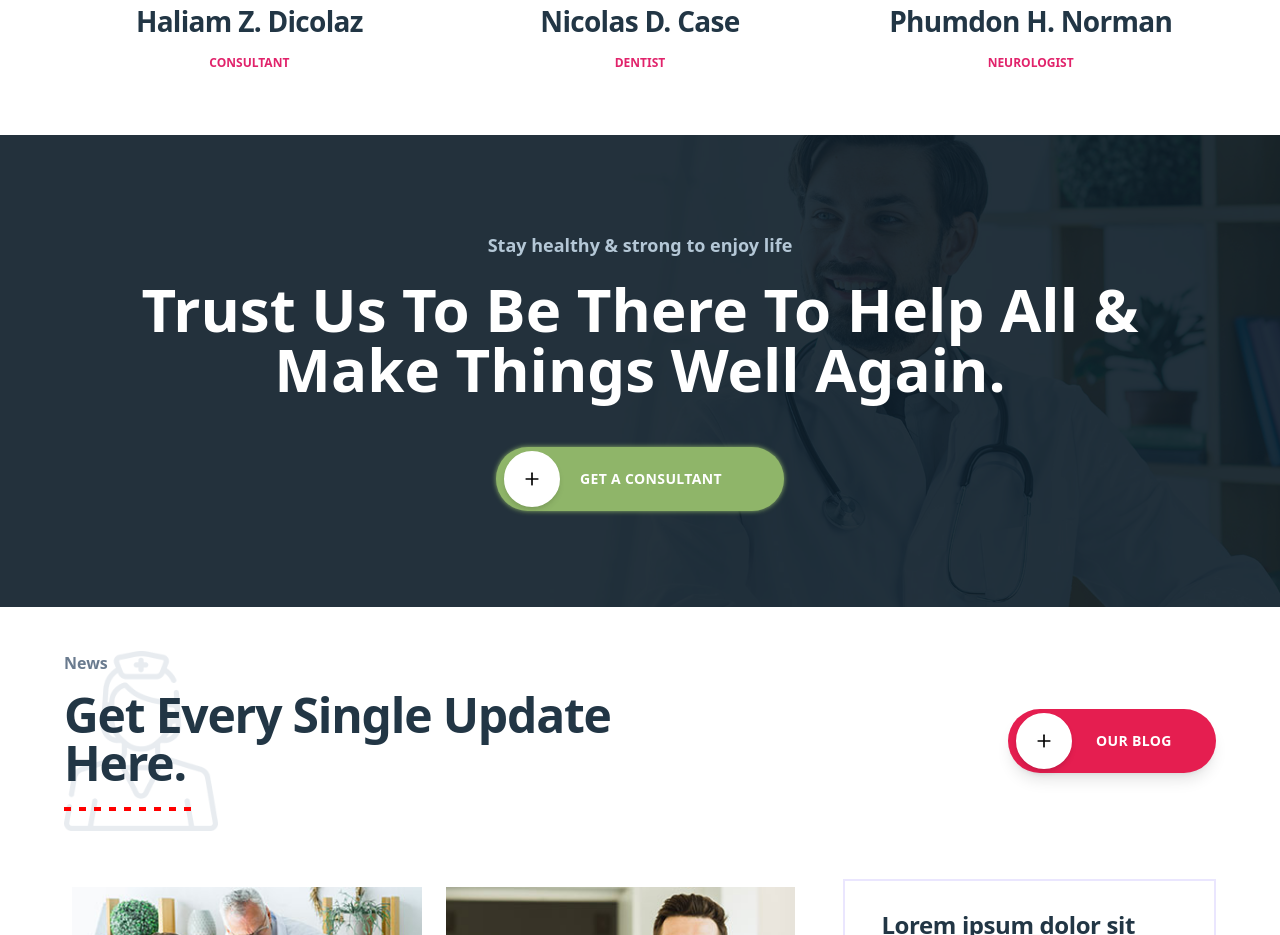
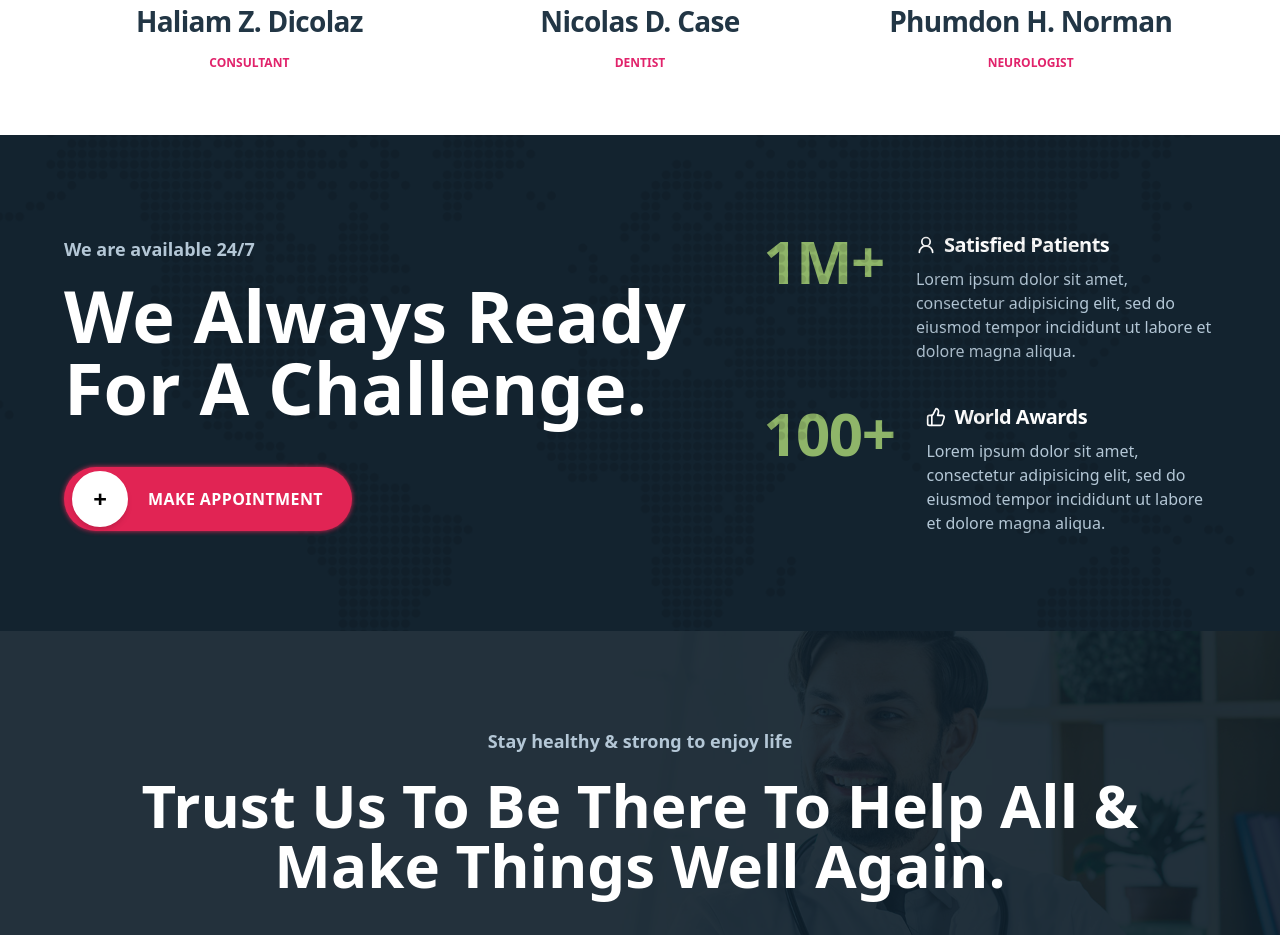
Before and after one commit to shokhsanam18/mediDove, a React (Vite) app: page / in a window 1280 px wide. Shown: the part 2100-3035 px from the top of the page. Built offline with nearby package versions, Linux system fonts and the light colour scheme.

Commit message:
feat: statistics added

```diff
--- a/src/pages/Index/Index.jsx
+++ b/src/pages/Index/Index.jsx
@@ -3,12 +3,14 @@ import { Departments } from "./Departments";
 import CombinedPage from "./News";
 import OurTeam from "./OurTeam";
 import GetConsultant from "./GetConsultant";
+import Statistics from "./Statistics";
 
 export const Index = () => {
 
   return <>
   <Departments></Departments>
   <OurTeam/>
+  <Statistics/>
   <GetConsultant/>
   <CombinedPage></CombinedPage>
   </>;
--- /dev/null
+++ b/src/pages/Index/Statistics.jsx
@@ -0,0 +1,72 @@
+import React from 'react'
+import { Link } from 'react-router-dom';
+import { Plus, ThumbsUp, UserRound } from 'lucide-react';
+import FormDepartment from '../Surgery-types/FormDepartment';
+import { QueryClient, QueryClientProvider } from "@tanstack/react-query";
+import Typography from '@/components/ui/Typography';
+const queryClient = new QueryClient();
+import visionIcon from "@/assets/destination-icon-2.png";
+
+const Statistics = () => {
+  return (
+
+    <section
+    className=" relative  bg-[#13232f] inset-0 w-full text-center flex sm:px-[5%] px-[2%] py-16 sm:py-24 justify-between items-center   h-full"
+  >
+    <div className="absolute inset-0 z-10 bg-cover bg-no-repeat bg-center"
+    style={{ backgroundImage: "url('./img/map.png')" }}></div>
+
+    <div className="relative inset-0  flex flex-col lg:flex-row justify-center text-start text-white md:justify-evenly sm:justify-center mx-auto gap-5">
+        <div className="flex z-20 justify-center w-full lg:w-3/5 gap-4 flex-col">
+          <p className="text-lg font-semibold text-[#b4c7d6]">We are available 24/7</p>
+        <p className="text-4xl sm:text-6xl lg:text-7xl font-bold">
+        We Always Ready For A Challenge.
+        </p>
+
+        <Link to='/BecomeMember' className='mt-7'>
+            <button className="flex items-center h-16 w-72 sm:w-72 rounded-full focus-visible:outline-none focus-visible:ring-1 focus-visible:ring-ring disabled:pointer-events-none disabled:opacity-50 hover:bg-[#8fb569] text-white bg-[#e12454] shadow-[0px_0px_5px_#e12454] hover:shadow-[0px_0px_3px_#8fb569] transition-all duration-300 ease-in-out font-semibold ">
+                <span className="w-14 h-14 flex items-center justify-center bg-white text-black rounded-full font-bold text-2xl border-2 border-white shadow-md ml-2">
+                +
+                </span>
+                <span className="ml-5 text-base font-semibold tracking-wide">MAKE APPOINTMENT </span>
+            </button>
+        </Link>
+        </div>
+        <div className="flex lg:w-2/5 w-full sm:w-3/5 flex-col gap-10 items-start">
+            <div className='flex gap-8'>
+                  <Typography variant="h2" className="text-[#8fb569]">
+                    1M+
+                  </Typography>
+
+                <div className="flex gap-2 flex-col">
+                  <Typography variant="h4" className="text-white items-center flex gap-2 capitalize">
+                  <UserRound size={20} />
+                  satisfied patients
+                  </Typography>
+                  <Typography variant="p" className={'text-[#b4c7d6]'}>
+                  Lorem ipsum dolor sit amet, consectetur adipisicing elit, sed do eiusmod tempor incididunt ut labore et dolore magna aliqua.
+                  </Typography>
+                </div>
+            </div>
+            <div className='flex gap-8'>
+                  <Typography variant="h2" className="text-[#8fb569]">
+                    100+
+                  </Typography>
+
+                <div className="flex gap-2 flex-col">
+                  <Typography variant="h4" className="text-white items-center flex gap-2 capitalize">
+                  <ThumbsUp size={20} />
+                    world awards
+                  </Typography>
+                  <Typography variant="p" className={'text-[#b4c7d6]'}>
+                  Lorem ipsum dolor sit amet, consectetur adipisicing elit, sed do eiusmod tempor incididunt ut labore et dolore magna aliqua.
+                  </Typography>
+                </div>
+            </div>
+        </div>
+    </div>
+  </section>
+  )
+}
+
+export default Statistics
```
